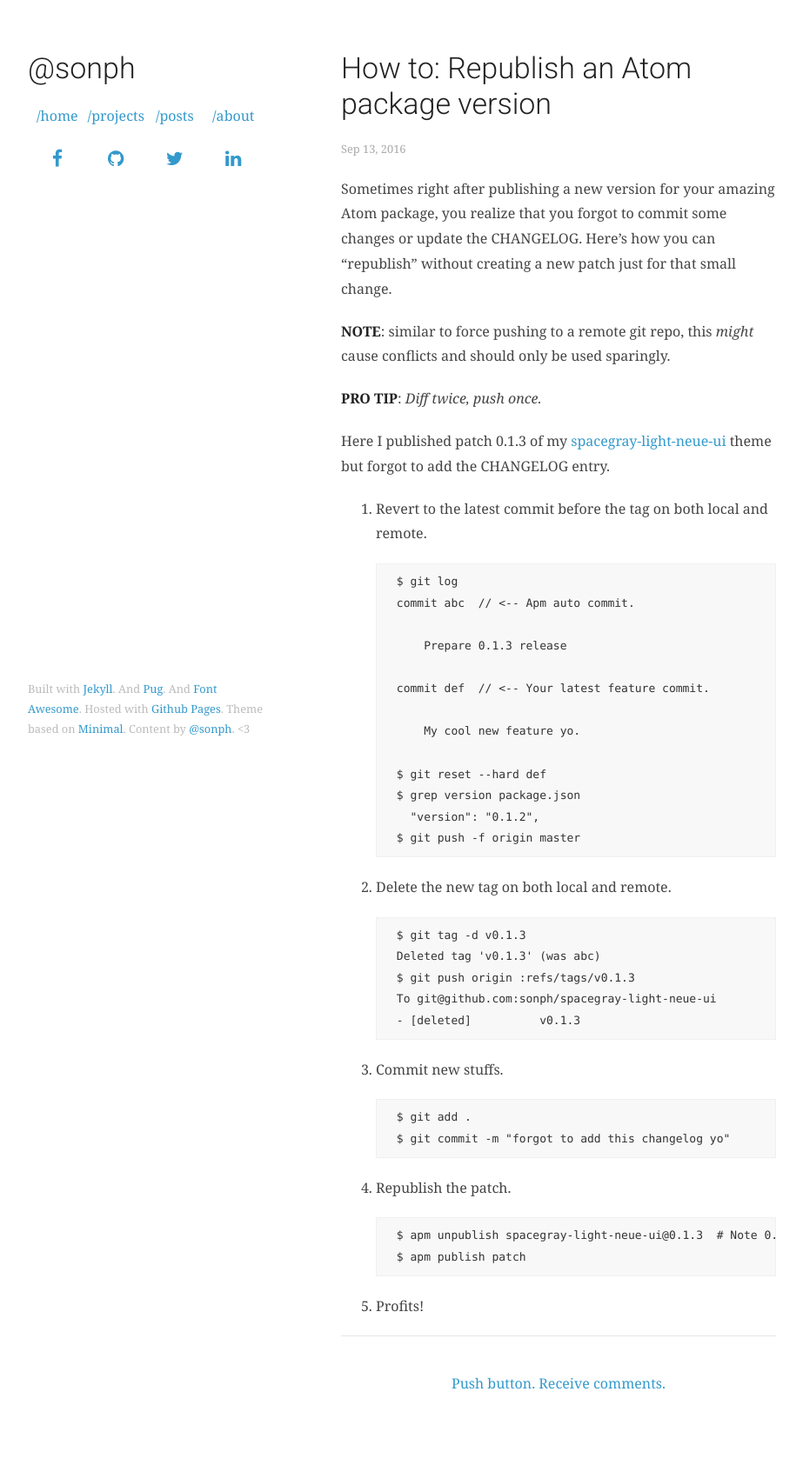
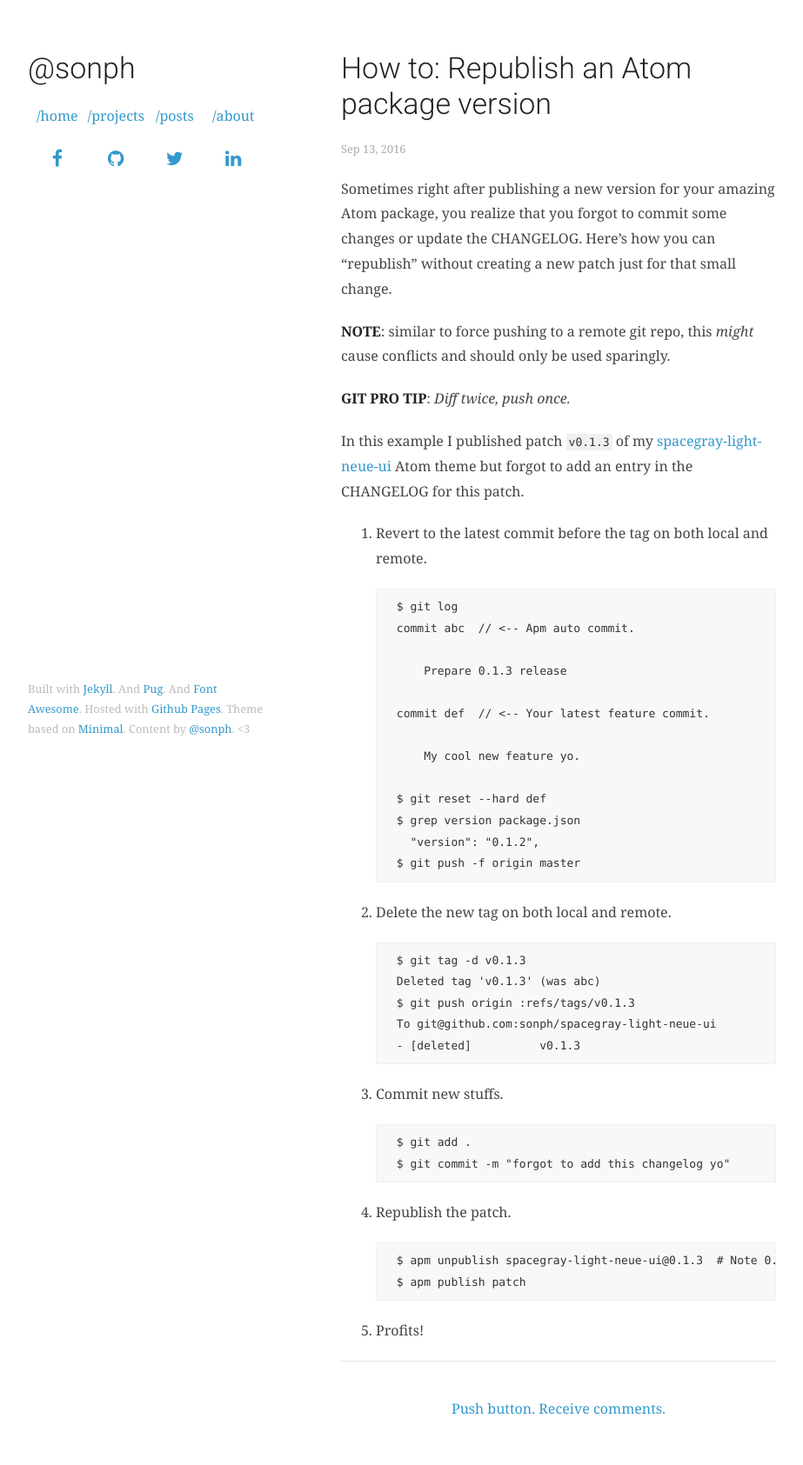
Before and after one commit to sonph/something, a Jekyll site: the page built from _posts/2016-09-13-republish-an-atom-package-version.md, in a window 1280 px wide. Shown: the whole page at 87% size, without its empty margins (178-1101 px from the left). Built offline with Jekyll 4.4.1, drawn with Linux system fonts in a browser that asks for light colours; some web fonts are replaced; before the commit the page ends 1656 px from its top, so only the background shows below that.

Commit message:
edit post

```diff
--- a/_posts/2016-09-13-republish-an-atom-package-version.md
+++ b/_posts/2016-09-13-republish-an-atom-package-version.md
@@ -10,10 +10,9 @@
 
 __NOTE__: similar to force pushing to a remote git repo, this _might_ cause conflicts and should only be used sparingly.
 
-__PRO TIP__: _Diff twice, push once._
+__GIT PRO TIP__: _Diff twice, push once._
 
-Here I published patch 0.1.3 of my [spacegray-light-neue-ui](https://atom.io/themes/spacegray-light-neue-ui) theme but forgot to add the CHANGELOG entry.
-
+In this example I published patch `v0.1.3` of my [spacegray-light-neue-ui](https://atom.io/themes/spacegray-light-neue-ui) Atom theme but forgot to add an entry in the CHANGELOG for this patch.
 
 1. Revert to the latest commit before the tag on both local and remote.
 
```
